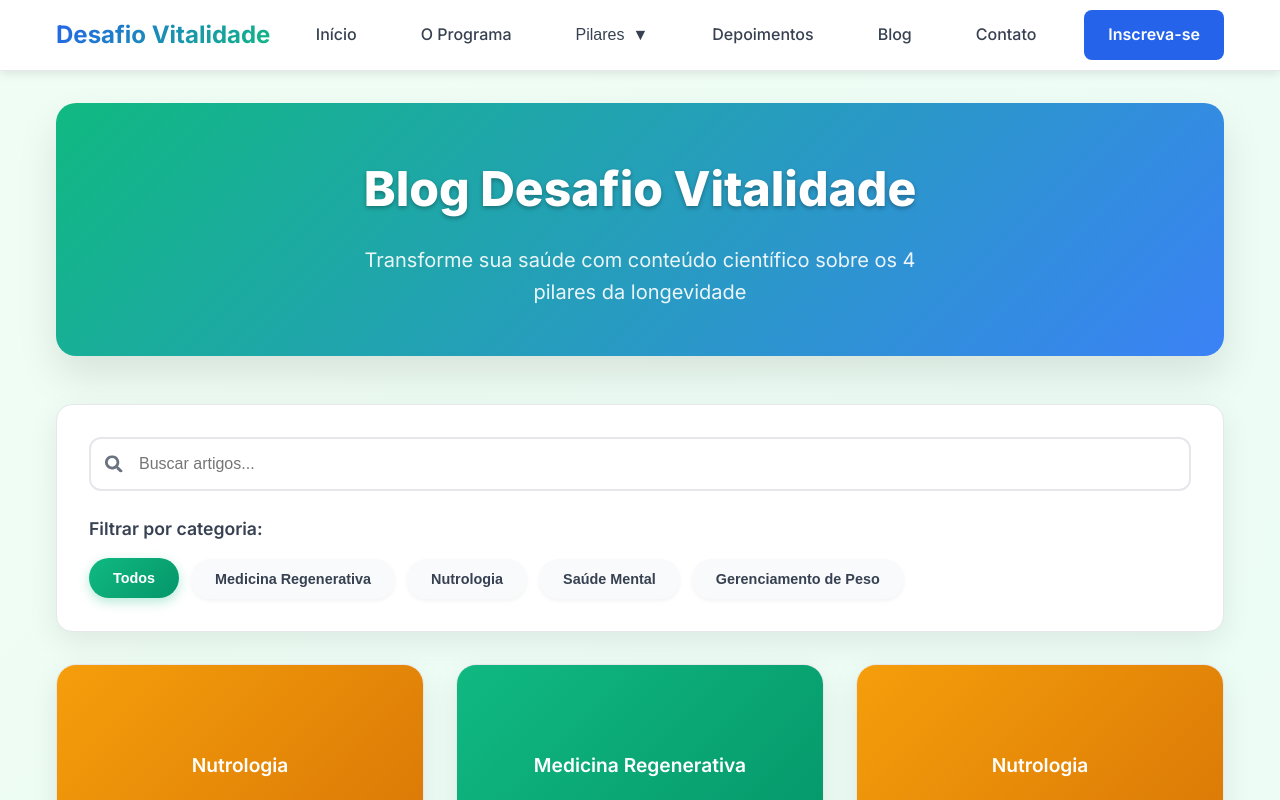
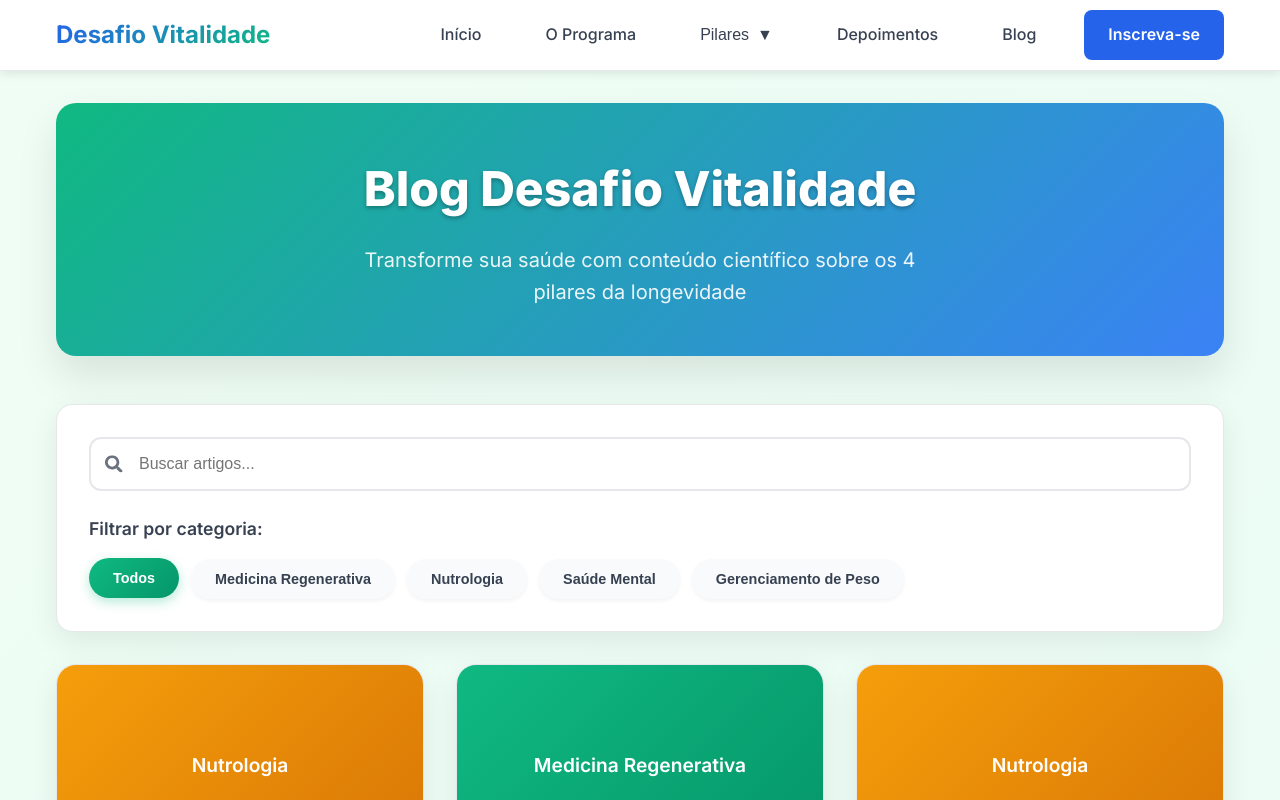
Before and after one commit to denerval1111/segunda-versao-140625, a Next.js app: page /blog in a window 1280 px wide. Shown: the top 800 px of the page. Built offline with nearby package versions, Linux system fonts and the light colour scheme.

Commit message:
Update Header.tsx

```diff
--- a/components/Header.tsx
+++ b/components/Header.tsx
@@ -183,7 +183,7 @@ export default function Header() {
                 Saúde Mental
               </Link>
 
-              <Link href="/pilares/gerenciamento-de-peso" style={{
+              <a href="/pilares/gerenciamento-de-peso" style={{
                 display: 'flex',
                 alignItems: 'center',
                 padding: '0.75rem 1rem',
@@ -199,7 +199,7 @@ export default function Header() {
                   backgroundColor: '#8b5cf6'
                 }}></span>
                 Gerenciamento de Peso
-              </Link>
+              </a>
             </div>
           </div>
 
@@ -223,17 +223,6 @@ export default function Header() {
             transition: 'all 0.3s ease'
           }} className="nav-link">
             Blog
-          </Link>
-
-          <Link href="/contato" style={{
-            color: '#374151',
-            textDecoration: 'none',
-            fontWeight: '500',
-            padding: '0.5rem 1rem',
-            borderRadius: '6px',
-            transition: 'all 0.3s ease'
-          }} className="nav-link">
-            Contato
           </Link>
 
           <Link href="/inscricao" style={{
@@ -407,7 +396,7 @@ export default function Header() {
                   Saúde Mental
                 </Link>
 
-                <Link href="/pilares/gerenciamento-de-peso" onClick={closeMobileMenu} style={{
+                <a href="/pilares/gerenciamento-de-peso" onClick={closeMobileMenu} style={{
                   display: 'flex',
                   alignItems: 'center',
                   color: '#374151',
@@ -424,7 +413,7 @@ export default function Header() {
                     backgroundColor: '#8b5cf6'
                   }}></span>
                   Gerenciamento de Peso
-                </Link>
+                </a>
               </div>
             )}
           </div>
@@ -447,16 +436,6 @@ export default function Header() {
             transition: 'background-color 0.2s ease'
           }} className="mobile-nav-link">
             Blog
-          </Link>
-
-          <Link href="/contato" onClick={closeMobileMenu} style={{
-            color: '#374151',
-            textDecoration: 'none',
-            padding: '0.75rem 1rem',
-            borderRadius: '6px',
-            transition: 'background-color 0.2s ease'
-          }} className="mobile-nav-link">
-            Contato
           </Link>
 
           <Link href="/inscricao" onClick={closeMobileMenu} style={{
```
